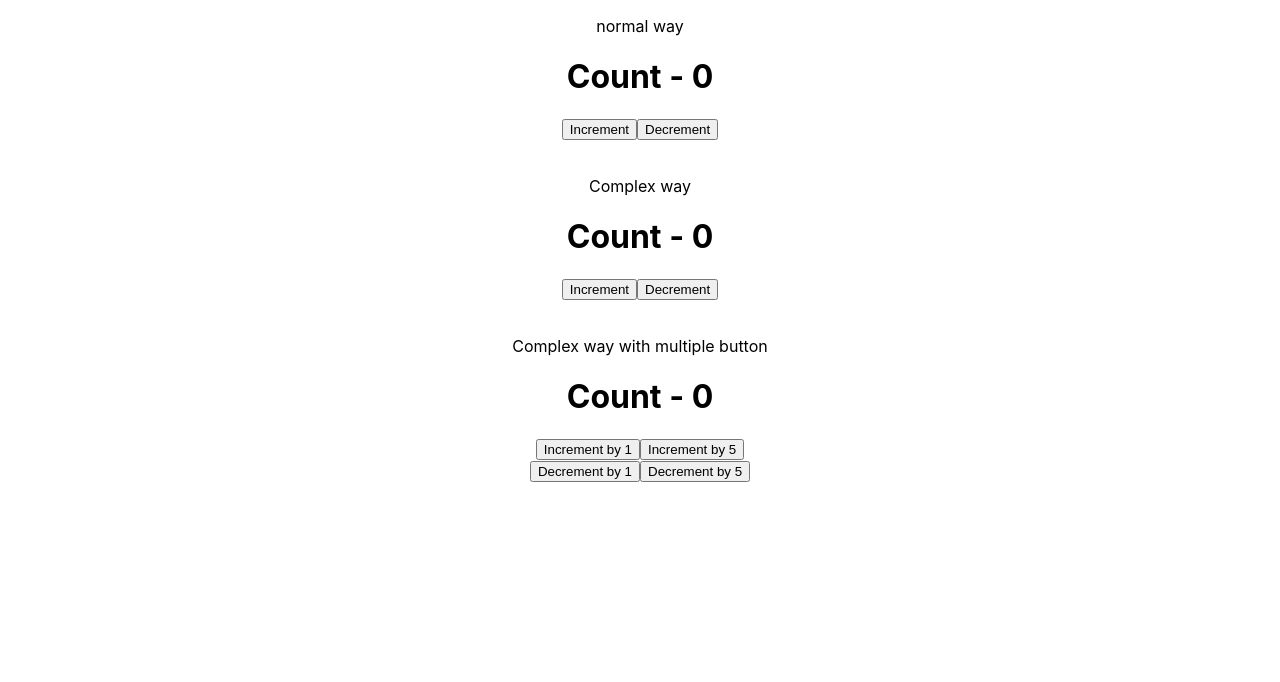
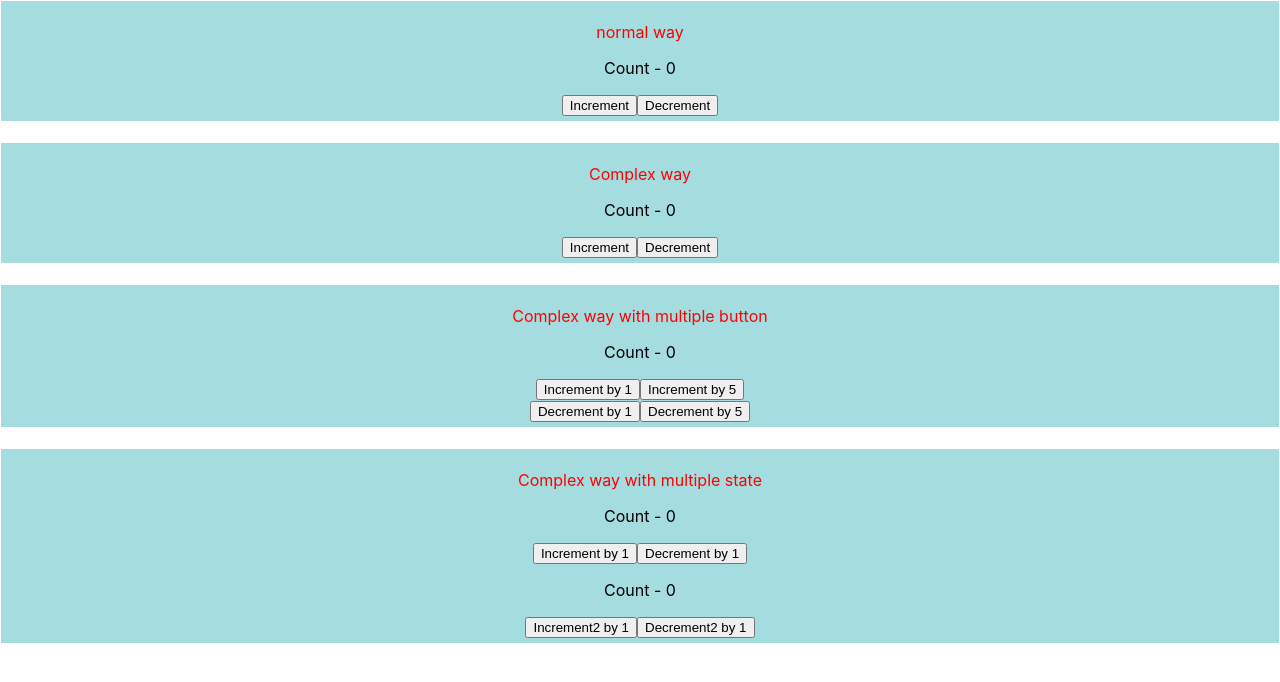
Before and after one commit to FarhanGalib/use-Reducer, a React (Create React App) app: page / in a window 1280 px wide. Shown: the top 682 px of the page. Built offline with nearby package versions, Linux system fonts and the light colour scheme.

Commit message:
fourth commit

```diff
--- a/src/App.css
+++ b/src/App.css
@@ -24,6 +24,13 @@
   color: white;
 }
 
+.box{
+  border: 1px solid white;
+  padding: 5px;
+  background-color: rgb(164, 220, 224);
+
+}
+
 .App-link {
   color: #61dafb;
 }
--- a/src/App.js
+++ b/src/App.js
@@ -1,27 +1,37 @@
-import './App.css';
+import "./App.css";
 import Counter from "./components/Counter";
 import ComplexCounter from "./components/ComplexCounter";
 import ComplexCounter2 from "./components/ComplexCounter2";
-
+import ComplexCounter3 from "./components/ComplexCounter3";
 
 function App() {
   return (
     <div className="App">
-      <p>normal way</p>
-      <Counter></Counter>
-
+      <div className="box">
+        <p style={{ color: "red" }}>normal way</p>
+        <Counter></Counter>
+      </div>
 
       <br />
 
-      <p>Complex way</p>
-      <ComplexCounter></ComplexCounter>
-
+      <div className="box">
+        <p style={{ color: "red" }}>Complex way</p>
+        <ComplexCounter></ComplexCounter>
+      </div>
 
       <br />
 
-      <p>Complex way with multiple button</p>
-      <ComplexCounter2></ComplexCounter2>
+      <div className="box">
+        <p style={{ color: "red" }}>Complex way with multiple button</p>
+        <ComplexCounter2></ComplexCounter2>
+      </div>
 
+      <br />
+
+      <div className="box">
+        <p style={{ color: "red" }}>Complex way with multiple state</p>
+        <ComplexCounter3></ComplexCounter3>
+      </div>
 
       <br />
     </div>
--- a/src/components/ComplexCounter.js
+++ b/src/components/ComplexCounter.js
@@ -17,7 +17,7 @@ const ComplexCounter = () => {
   const [count, dispatch] = useReducer(reducer, initialState);
   return (
     <div>
-      <h1>Count - {count.counter}</h1>
+      <p>Count - {count.counter}</p>
       <button onClick={() => dispatch({ Type: "increment"})}>Increment</button>
       <button onClick={() => dispatch({ Type: "decrement" })}>Decrement</button>
     </div>
--- a/src/components/ComplexCounter2.js
+++ b/src/components/ComplexCounter2.js
@@ -17,7 +17,7 @@ const ComplexCounter2 = () => {
   const [count, dispatch] = useReducer(reducer, initialState);
   return (
     <div>
-      <h1>Count - {count.counter}</h1>
+      <p>Count - {count.counter}</p>
 
       <button onClick={() => dispatch({ Type: "increment", value: 1 })}>
         Increment by 1
--- /dev/null
+++ b/src/components/ComplexCounter3.js
@@ -0,0 +1,51 @@
+import React from "react";
+import { useReducer } from "react";
+
+const initialState = {
+    counter: 0,
+    counter2: 0,
+};
+const reducer = (state, action) => {
+  switch (action.Type) {
+    case "increment":
+      return {...state, counter: state.counter + action.value };
+    case "decrement":
+      return { ...state, counter: state.counter - action.value };
+      case "increment2":
+      return { ...state, counter2: state.counter2 + action.value };
+    case "decrement2":
+      return { ...state, counter2: state.counter2 - action.value };
+    default:
+      return { ...state, counter: state.counter, counter2: state.counter2 };
+  }
+};
+
+const ComplexCounter3 = () => {
+  const [count, dispatch] = useReducer(reducer, initialState);
+  return (
+    <div>
+      <p>Count - {count.counter}</p>
+
+      <button onClick={() => dispatch({ Type: "increment", value: 1 })}>
+        Increment by 1
+      </button>
+
+      <button onClick={() => dispatch({ Type: "decrement", value: 1 })}>
+        Decrement by 1
+      </button>
+
+      <br />
+      <p>Count - {count.counter2}</p>
+
+      <button onClick={() => dispatch({ Type: "increment2", value: 1 })}>
+        Increment2 by 1
+      </button>
+
+      <button onClick={() => dispatch({ Type: "decrement2", value: 1 })}>
+        Decrement2 by 1
+      </button>
+    </div>
+  );
+};
+
+export default ComplexCounter3;
--- a/src/components/Counter.js
+++ b/src/components/Counter.js
@@ -17,7 +17,7 @@ const Counter = () => {
     const [count, dispatch] = useReducer( reducer, initialState );
     return (
         <div>
-            <h1>Count - {count}</h1>
+            <p>Count - {count}</p>
             <button onClick={()=>dispatch("increment")}>Increment</button>
             <button onClick={()=>dispatch("decrement")}>Decrement</button>
         </div>
```
